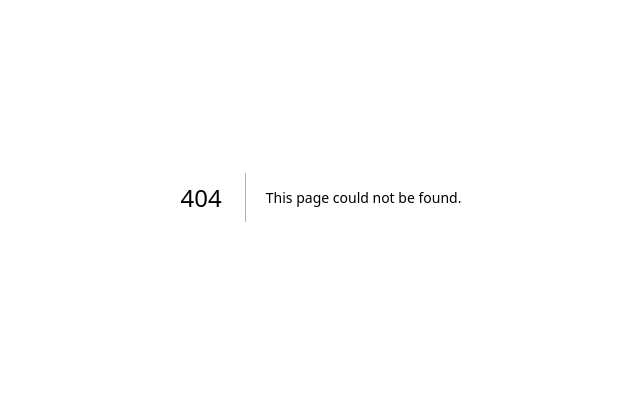
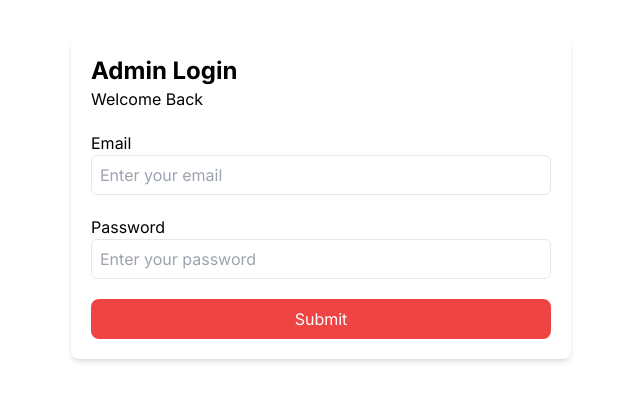
Before and after one commit to 7sering/complete-next-auth, a Next.js app: page /admin/login in a window 1280 px wide. Before the commit this address had no page. Shown: the part 203-604 px from the top of the page, without its empty margins (319-959 px from the left). Built offline with nearby package versions, Linux system fonts and the light colour scheme.

Commit message:
admin login ui created

```diff
--- /dev/null
+++ b/app/admin/login/page.tsx
@@ -0,0 +1,54 @@
+"use client";
+
+import { useState } from "react";
+
+export default function AdminLogin() {
+  const [authState, setAuthState] = useState({
+    email: "",
+    password: "",
+  });
+  const handleSubmit = (event: React.FormEvent) => {
+    event.preventDefault();
+    console.log("submitted", authState);
+  };
+  return (
+    <div className="h-screen w-screen flex justify-center items-center">
+      <div className="w-[500px] shadow-md rounded-lg p-5">
+        <h1 className="text-2xl font-bold">Admin Login</h1>
+        <p>Welcome Back</p>
+        <form onSubmit={handleSubmit}>
+          <div className="mt-5">
+            <label className="block">Email</label>
+            <input
+              type="text"
+              placeholder="Enter your email"
+              className="w-full p-2 h-10 rounded-md border outline-none"
+              onChange={(e) =>
+                setAuthState({ ...authState, email: e.target.value })
+              }
+            />
+          </div>
+          <div className="mt-5">
+            <label className="block">Password</label>
+            <input
+              type="password"
+              placeholder="Enter your password"
+              className="w-full p-2 h-10 rounded-md border outline-none"
+              onChange={(e) =>
+                setAuthState({ ...authState, password: e.target.value })
+              }
+            />
+          </div>
+          <div className="mt-5">
+            <button
+              type="submit"
+              className="w-full bg-red-500 rounded-lg text-white py-2 hover:bg-green-600"
+            >
+              Submit
+            </button>
+          </div>
+        </form>
+      </div>
+    </div>
+  );
+}
```
